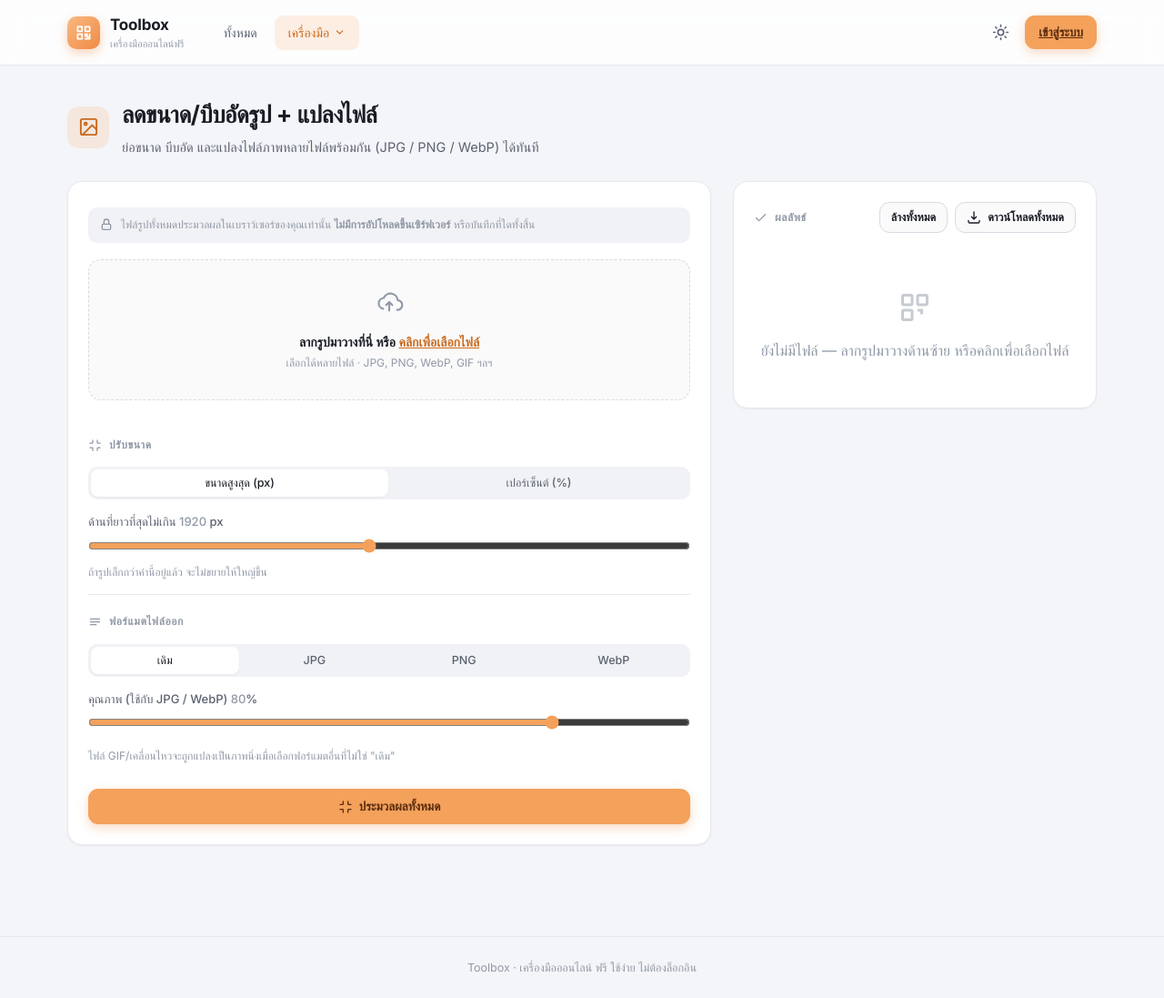
After one commit to aombazooka/toolbox, a PHP site: page /qrcode/image.php in a window 1280 px wide. The commit adds this page. Shown: the whole page at 91% size. Run offline with PHP 8.4, Linux system fonts and the light colour scheme; data that the repository does not hold is empty; some web fonts are replaced.

Commit message:
T3: Image resize/compress/convert — fully client-side
image.php + assets/js/image.js: drag-drop multi-file upload, resize
by max dimension or percentage, quality control, JPG/PNG/WebP output
via canvas + toBlob(). Single file downloads directly; multiple files
zip via the existing local JSZip vendor lib (same pattern as bulk.js).
Nothing is ever uploaded to the server. Registered in includes/tools.php
(รูปภาพ & PDF category).

Co-Authored-By: Claude Sonnet 5 <noreply@anthropic.com>

```diff
--- a/assets/css/app-extra.css
+++ b/assets/css/app-extra.css
@@ -160,6 +160,36 @@
   .short-row .sr-col-date,.short-row.head .sr-col-date{display:none}
 }
 
+/* ---------- Image resize/convert (T3) ---------- */
+.img-drop{border:1.5px dashed var(--border-strong);border-radius:14px;padding:30px 20px;text-align:center;transition:.15s;cursor:pointer;background:var(--surface-2);margin-bottom:20px}
+.img-drop:hover,.img-drop.drag{border-color:var(--accent);background:var(--accent-soft)}
+.img-drop svg{width:32px;height:32px;color:var(--text-3);margin-bottom:10px}
+.img-drop .t{font-size:14px;font-weight:600}
+.img-drop .t .link{color:var(--accent-strong);text-decoration:underline}
+.img-drop .s{font-size:12px;color:var(--text-3);margin-top:4px}
+
+.img-list{display:flex;flex-direction:column;max-height:640px;overflow-y:auto}
+.img-empty{text-align:center;padding:50px 20px;color:var(--text-3)}
+.img-empty svg{width:36px;height:36px;margin-bottom:10px;opacity:.5}
+.img-item{display:flex;gap:12px;align-items:center;padding:14px 20px;border-top:1px solid var(--border)}
+.img-list .img-item:first-child{border-top:none}
+.ii-thumb{width:52px;height:52px;border-radius:10px;overflow:hidden;background:var(--surface-3);flex-shrink:0;display:grid;place-items:center}
+.ii-thumb img{width:100%;height:100%;object-fit:cover;display:block}
+.ii-body{flex:1;min-width:0}
+.ii-name{font-size:13.5px;font-weight:600;overflow:hidden;text-overflow:ellipsis;white-space:nowrap}
+.ii-meta{font-size:12px;color:var(--text-3);margin-top:3px;display:flex;align-items:center;gap:6px;flex-wrap:wrap;font-family:'Inter'}
+.ii-meta svg{width:12px;height:12px;flex-shrink:0}
+.ii-save{font-size:10.5px;font-weight:700;padding:1px 7px;border-radius:20px;background:rgba(48,164,108,.14);color:var(--ok)}
+.ii-save.worse{background:rgba(229,72,77,.12);color:var(--danger)}
+.ii-status{margin-top:3px;font-size:12px;color:var(--text-3)}
+.ii-status.err{color:var(--danger)}
+.ii-acts{display:flex;gap:4px;flex-shrink:0}
+.ii-acts button{width:34px;height:34px;border-radius:9px;display:grid;place-items:center;color:var(--text-3);transition:.12s}
+.ii-acts button svg{width:16px;height:16px}
+.ii-acts button:hover:not(:disabled){background:var(--surface-3);color:var(--accent-strong)}
+.ii-acts button:disabled{opacity:.35;cursor:default}
+.ii-acts button.ii-remove:hover{color:var(--danger)}
+
 @media print {
   header, footer, .no-print, .toast { display: none !important; }
   @page { size: A4; margin: 10mm; }
--- /dev/null
+++ b/assets/js/image.js
@@ -0,0 +1,413 @@
+/* ================= Toolbox — image resize/convert page (T3) =================
+   Fully client-side: nothing here ever leaves the browser. Uses <canvas> +
+   toBlob() to resize/re-encode images, and the local JSZip vendor lib
+   (assets/vendor/jszip.min.js — same lib/pattern as assets/js/bulk.js) to
+   bundle multiple results into one .zip download.
+*/
+(function () {
+'use strict';
+const $ = id => document.getElementById(id);
+
+let uidCounter = 0;
+const state = { files: [] }; // [{id,file,name,origSize,origW,origH,img,previewUrl,status,resultBlob,resultUrl,resultSize,resultW,resultH,resultExt,errorMsg}]
+
+let resizeMode = 'px';
+let outFormat = 'original';
+
+/* ---------- helpers ---------- */
+function formatBytes(n) {
+  if (!isFinite(n) || n < 0) return '—';
+  if (n < 1024) return n + ' B';
+  if (n < 1024 * 1024) return (n / 1024).toFixed(1) + ' KB';
+  return (n / 1024 / 1024).toFixed(2) + ' MB';
+}
+
+function loadImage(file) {
+  return new Promise((resolve, reject) => {
+    const url = URL.createObjectURL(file);
+    const img = new Image();
+    img.onload = () => resolve({ img, url });
+    img.onerror = () => { URL.revokeObjectURL(url); reject(new Error('เปิดไฟล์รูปไม่สำเร็จ')); };
+    img.src = url;
+  });
+}
+
+function computeTargetSize(w, h, opts) {
+  if (opts.mode === 'percent') {
+    const f = opts.percent / 100;
+    return { width: Math.max(1, Math.round(w * f)), height: Math.max(1, Math.round(h * f)) };
+  }
+  const maxDim = opts.maxDim;
+  const longest = Math.max(w, h);
+  if (longest <= maxDim) return { width: w, height: h };
+  const f = maxDim / longest;
+  return { width: Math.max(1, Math.round(w * f)), height: Math.max(1, Math.round(h * f)) };
+}
+
+function pickMime(format, originalType) {
+  if (format === 'jpg') return { mime: 'image/jpeg', ext: 'jpg' };
+  if (format === 'png') return { mime: 'image/png', ext: 'png' };
+  if (format === 'webp') return { mime: 'image/webp', ext: 'webp' };
+  // "original" — keep the same family as the source file when we recognize it
+  if (originalType === 'image/png') return { mime: 'image/png', ext: 'png' };
+  if (originalType === 'image/webp') return { mime: 'image/webp', ext: 'webp' };
+  if (originalType === 'image/jpeg') return { mime: 'image/jpeg', ext: 'jpg' };
+  // Unknown/animated types (gif, bmp, svg, ...) can't be re-encoded as-is via
+  // canvas — fall back to PNG so transparency/quality isn't silently lost.
+  return { mime: 'image/png', ext: 'png' };
+}
+
+function outputName(item) {
+  const base = item.name.replace(/\.[^.\/]+$/, '') || 'image';
+  return base + '.' + (item.resultExt || 'jpg');
+}
+
+function downloadBlob(blob, filename) {
+  const a = document.createElement('a');
+  a.href = URL.createObjectURL(blob);
+  a.download = filename;
+  document.body.appendChild(a);
+  a.click();
+  a.remove();
+  setTimeout(() => URL.revokeObjectURL(a.href), 1500);
+}
+
+function getOptions() {
+  return {
+    mode: resizeMode,
+    maxDim: parseInt($('opt-maxdim').value, 10) || 1920,
+    percent: parseInt($('opt-percent').value, 10) || 100,
+    format: outFormat,
+    quality: parseInt($('opt-quality').value, 10) || 80,
+  };
+}
+
+/* ---------- rendering ---------- */
+function iconSvg(path, cls) {
+  const svg = document.createElementNS('http://www.w3.org/2000/svg', 'svg');
+  svg.setAttribute('viewBox', '0 0 24 24');
+  svg.setAttribute('fill', 'none');
+  svg.setAttribute('stroke', 'currentColor');
+  svg.setAttribute('stroke-width', '2');
+  if (cls) svg.setAttribute('class', cls);
+  svg.innerHTML = path;
+  return svg;
+}
+
+const ICO_DOWNLOAD = '<path d="M12 15V3m0 12l-4-4m4 4l4-4" stroke-linecap="round" stroke-linejoin="round"/><path d="M3 17v2a2 2 0 002 2h14a2 2 0 002-2v-2" stroke-linecap="round"/>';
+const ICO_TRASH = '<path d="M4 7h16M9 7V4a1 1 0 011-1h4a1 1 0 011 1v3m2 0v13a2 2 0 01-2 2H8a2 2 0 01-2-2V7h12z" stroke-linecap="round" stroke-linejoin="round"/>';
+const ICO_ARROW = '<path d="M5 12h14m0 0l-5-5m5 5l-5 5" stroke-linecap="round" stroke-linejoin="round"/>';
+const ICO_SPIN = '<path d="M21 12a9 9 0 11-6.2-8.5" stroke-linecap="round"/>';
+
+function emptyStateNode() {
+  const d = document.createElement('div');
+  d.className = 'img-empty';
+  d.id = 'img-empty';
+  d.appendChild(iconSvg('<rect x="3" y="3" width="7" height="7" rx="1"/><rect x="14" y="3" width="7" height="7" rx="1"/><rect x="3" y="14" width="7" height="7" rx="1"/><path d="M14 14h3v3M20 20v.01M14 20v.01M20 14v.01"/>'));
+  const t = document.createElement('div');
+  t.textContent = 'ยังไม่มีไฟล์ — ลากรูปมาวางด้านซ้าย หรือคลิกเพื่อเลือกไฟล์';
+  d.appendChild(t);
+  return d;
+}
+
+function statusText(item) {
+  switch (item.status) {
+    case 'loading': return 'กำลังเปิดไฟล์...';
+    case 'pending': return 'พร้อมประมวลผล';
+    case 'processing': return 'กำลังประมวลผล...';
+    case 'error': return item.errorMsg || 'เกิดข้อผิดพลาด';
+    case 'done': return 'เสร็จแล้ว';
+    default: return '';
+  }
+}
+
+function buildItemNode(item) {
+  const row = document.createElement('div');
+  row.className = 'img-item';
+  row.dataset.id = item.id;
+
+  const thumb = document.createElement('div');
+  thumb.className = 'ii-thumb';
+  const thumbSrc = item.resultUrl || item.previewUrl;
+  if (thumbSrc) {
+    const img = document.createElement('img');
+    img.src = thumbSrc;
+    img.alt = item.name;
+    thumb.appendChild(img);
+  } else {
+    thumb.appendChild(iconSvg('<rect x="3" y="3" width="18" height="18" rx="2"/><circle cx="8.5" cy="8.5" r="1.5"/><path d="M21 15l-5-5L5 21"/>', ));
+  }
+  row.appendChild(thumb);
+
+  const body = document.createElement('div');
+  body.className = 'ii-body';
+
+  const name = document.createElement('div');
+  name.className = 'ii-name';
+  name.textContent = item.name;
+  body.appendChild(name);
+
+  const meta = document.createElement('div');
+  meta.className = 'ii-meta';
+  if (item.origW) {
+    const before = document.createElement('span');
+    before.textContent = item.origW + '×' + item.origH + ' · ' + formatBytes(item.origSize);
+    meta.appendChild(before);
+    if (item.status === 'done') {
+      meta.appendChild(iconSvg(ICO_ARROW));
+      const after = document.createElement('span');
+      after.textContent = item.resultW + '×' + item.resultH + ' · ' + formatBytes(item.resultSize);
+      meta.appendChild(after);
+      const pct = Math.round((1 - item.resultSize / item.origSize) * 100);
+      const save = document.createElement('span');
+      save.className = 'ii-save' + (pct < 0 ? ' worse' : '');
+      save.textContent = (pct >= 0 ? '-' : '+') + Math.abs(pct) + '%';
+      meta.appendChild(save);
+    }
+  } else {
+    const before = document.createElement('span');
+    before.textContent = formatBytes(item.origSize);
+    meta.appendChild(before);
+  }
+  body.appendChild(meta);
+
+  const status = document.createElement('div');
+  status.className = 'ii-status' + (item.status === 'error' ? ' err' : '');
+  status.textContent = statusText(item);
+  body.appendChild(status);
+
+  row.appendChild(body);
+
+  const acts = document.createElement('div');
+  acts.className = 'ii-acts';
+
+  const dlBtn = document.createElement('button');
+  dlBtn.type = 'button';
+  dlBtn.title = 'ดาวน์โหลด';
+  dlBtn.disabled = item.status !== 'done';
+  if (item.status === 'processing') {
+    dlBtn.appendChild(iconSvg(ICO_SPIN, 'spin'));
+  } else {
+    dlBtn.appendChild(iconSvg(ICO_DOWNLOAD));
+  }
+  dlBtn.onclick = () => {
+    if (item.status !== 'done') return;
+    downloadBlob(item.resultBlob, outputName(item));
+    toast('ดาวน์โหลดแล้ว: ' + outputName(item));
+  };
+  acts.appendChild(dlBtn);
+
+  const rmBtn = document.createElement('button');
+  rmBtn.type = 'button';
+  rmBtn.className = 'ii-remove';
+  rmBtn.title = 'ลบออกจากรายการ';
+  rmBtn.appendChild(iconSvg(ICO_TRASH));
+  rmBtn.onclick = () => removeItem(item.id);
+  acts.appendChild(rmBtn);
+
+  row.appendChild(acts);
+  return row;
+}
+
+function renderList() {
+  const wrap = $('img-list');
+  wrap.innerHTML = '';
+  $('img-count').textContent = state.files.length ? `(${state.files.length} ไฟล์)` : '';
+  if (!state.files.length) {
+    wrap.appendChild(emptyStateNode());
+    $('btn-download-all').disabled = true;
+    $('btn-clear').disabled = true;
+    $('btn-process').disabled = true;
+    return;
+  }
+  state.files.forEach(item => wrap.appendChild(buildItemNode(item)));
+  $('btn-download-all').disabled = !state.files.some(f => f.status === 'done');
+  $('btn-clear').disabled = false;
+  $('btn-process').disabled = false;
+}
+
+/* ---------- file management ---------- */
+function removeItem(id) {
+  const idx = state.files.findIndex(f => f.id === id);
+  if (idx === -1) return;
+  const item = state.files[idx];
+  if (item.previewUrl) URL.revokeObjectURL(item.previewUrl);
+  if (item.resultUrl) URL.revokeObjectURL(item.resultUrl);
+  state.files.splice(idx, 1);
+  renderList();
+}
+
+function clearAll() {
+  state.files.forEach(item => {
+    if (item.previewUrl) URL.revokeObjectURL(item.previewUrl);
+    if (item.resultUrl) URL.revokeObjectURL(item.resultUrl);
+  });
+  state.files = [];
+  renderList();
+}
+
+async function addFiles(fileList) {
+  const arr = Array.from(fileList || []).filter(f => f.type && f.type.startsWith('image/'));
+  if (!arr.length) { toast('กรุณาเลือกไฟล์รูปภาพเท่านั้น', 'err'); return; }
+
+  const newItems = arr.map(file => ({
+    id: 'f' + (++uidCounter),
+    file, name: file.name, origSize: file.size, status: 'loading',
+  }));
+  state.files.push(...newItems);
+  renderList();
+
+  for (const item of newItems) {
+    try {
+      const { img, url } = await loadImage(item.file);
+      item.img = img;
+      item.origW = img.naturalWidth;
+      item.origH = img.naturalHeight;
+      item.previewUrl = url;
+      item.status = 'pending';
+    } catch (e) {
+      item.status = 'error';
+      item.errorMsg = 'เปิดไฟล์รูปไม่สำเร็จ';
+    }
+    renderList();
+  }
+  toast(`เพิ่มไฟล์แล้ว ${arr.length} ไฟล์`);
+}
+
+/* ---------- processing ---------- */
+async function processOne(item, opts) {
+  if (!item.img) { item.status = 'error'; item.errorMsg = 'ไม่มีข้อมูลรูปภาพ'; renderList(); return; }
+  item.status = 'processing';
+  renderList();
+  try {
+    const { mime, ext } = pickMime(opts.format, item.file.type);
+    const { width, height } = computeTargetSize(item.origW, item.origH, opts);
+    const canvas = document.createElement('canvas');
+    canvas.width = width;
+    canvas.height = height;
+    const ctx = canvas.getContext('2d');
+    if (mime === 'image/jpeg') { ctx.fillStyle = '#ffffff'; ctx.fillRect(0, 0, width, height); }
+    ctx.drawImage(item.img, 0, 0, width, height);
+    const quality = mime === 'image/png' ? undefined : Math.min(1, Math.max(0.05, opts.quality / 100));
+    const blob = await new Promise((resolve, reject) => {
+      canvas.toBlob(b => (b ? resolve(b) : reject(new Error('แปลงไฟล์ไม่สำเร็จ'))), mime, quality);
+    });
+    if (item.resultUrl) URL.revokeObjectURL(item.resultUrl);
+    item.resultBlob = blob;
+    item.resultUrl = URL.createObjectURL(blob);
+    item.resultSize = blob.size;
+    item.resultW = width;
+    item.resultH = height;
+    item.resultExt = ext;
+    item.status = 'done';
+  } catch (e) {
+    item.status = 'error';
+    item.errorMsg = (e && e.message) ? e.message : 'ประมวลผลไม่สำเร็จ';
+  }
+  renderList();
+}
+
+async function processAll() {
+  const pending = state.files.filter(f => f.status !== 'loading');
+  if (!pending.length) return;
+  const opts = getOptions();
+  const btn = $('btn-process');
+  btn.disabled = true;
+  const orig = btn.innerHTML;
+  btn.innerHTML = '<svg class="spin" viewBox="0 0 24 24" fill="none" stroke="currentColor" stroke-width="2"><path d="M21 12a9 9 0 11-6.2-8.5" stroke-linecap="round"/></svg>กำลังประมวลผล...';
+  for (const item of pending) {
+    await processOne(item, opts);
+  }
+  btn.disabled = false;
+  btn.innerHTML = orig;
+  const okCount = state.files.filter(f => f.status === 'done').length;
+  if (okCount) toast(`ประมวลผลสำเร็จ ${okCount}/${state.files.length} ไฟล์`);
+  else toast('ประมวลผลไม่สำเร็จ', 'err');
+}
+
+/* ---------- download ---------- */
+async function downloadAll() {
+  const done = state.files.filter(f => f.status === 'done');
+  if (!done.length) { toast('ยังไม่มีไฟล์ที่ประมวลผลสำเร็จ', 'err'); return; }
+  if (done.length === 1) {
+    downloadBlob(done[0].resultBlob, outputName(done[0]));
+    toast('ดาวน์โหลดแล้ว');
+    return;
+  }
+  if (typeof JSZip === 'undefined') { toast('โหลดไลบรารี ZIP ไม่สำเร็จ', 'err'); return; }
+  const btn = $('btn-download-all');
+  btn.disabled = true;
+  const orig = btn.innerHTML;
+  btn.innerHTML = '<svg class="spin" viewBox="0 0 24 24" fill="none" stroke="currentColor" stroke-width="2"><path d="M21 12a9 9 0 11-6.2-8.5" stroke-linecap="round"/></svg>กำลังสร้าง ZIP...';
+  try {
+    const zip = new JSZip();
+    const used = {};
+    done.forEach(item => {
+      let nm = outputName(item), k = 2;
+      while (used[nm]) { nm = outputName(item).replace(/(\.[^.]+)$/, '_' + (k++) + '$1'); }
+      used[nm] = 1;
+      zip.file(nm, item.resultBlob);
+    });
+    const out = await zip.generateAsync({ type: 'blob' });
+    downloadBlob(out, 'images_' + done.length + '.zip');
+    toast(`ดาวน์โหลด ZIP แล้ว (${done.length} ไฟล์)`);
+  } catch (e) {
+    toast('สร้าง ZIP ไม่สำเร็จ', 'err');
+  }
+  btn.disabled = false;
+  btn.innerHTML = orig;
+}
+
+/* ---------- controls ---------- */
+function bindSeg(containerId, onChange) {
+  const el = $(containerId);
+  el.addEventListener('click', e => {
+    const b = e.target.closest('button[data-v]');
+    if (!b) return;
+    el.querySelectorAll('button').forEach(x => x.classList.remove('on'));
+    b.classList.add('on');
+    onChange(b.dataset.v);
+  });
+}
+
+bindSeg('resize-mode', v => {
+  resizeMode = v;
+  $('resize-px-field').classList.toggle('hidden', v !== 'px');
+  $('resize-percent-field').classList.toggle('hidden', v !== 'percent');
+});
+
+bindSeg('out-format', v => {
+  outFormat = v;
+  $('quality-field').classList.toggle('hidden', v === 'png');
+});
+
+$('opt-maxdim').addEventListener('input', e => { $('maxdim-val').textContent = e.target.value; });
+$('opt-percent').addEventListener('input', e => { $('percent-val').textContent = e.target.value; });
+$('opt-quality').addEventListener('input', e => { $('quality-val').textContent = e.target.value; });
+
+/* ---------- drop zone / file input ---------- */
+const dropEl = $('img-drop');
+const inputEl = $('img-input');
+
+dropEl.addEventListener('click', () => inputEl.click());
+['dragenter', 'dragover'].forEach(evt => dropEl.addEventListener(evt, e => {
+  e.preventDefault(); e.stopPropagation(); dropEl.classList.add('drag');
+}));
+['dragleave', 'drop'].forEach(evt => dropEl.addEventListener(evt, e => {
+  e.preventDefault(); e.stopPropagation(); dropEl.classList.remove('drag');
+}));
+dropEl.addEventListener('drop', e => {
+  const dt = e.dataTransfer;
+  if (dt && dt.files && dt.files.length) addFiles(dt.files);
+});
+inputEl.addEventListener('change', e => {
+  if (e.target.files && e.target.files.length) addFiles(e.target.files);
+  e.target.value = '';
+});
+
+$('btn-process').onclick = processAll;
+$('btn-download-all').onclick = downloadAll;
+$('btn-clear').onclick = clearAll;
+
+renderList();
+})();
--- /dev/null
+++ b/image.php
@@ -0,0 +1,107 @@
+<?php
+require_once __DIR__ . '/includes/auth.php';
+require_installed(); // public tool, no login needed — fully client-side, nothing to persist
+$active = 'image';
+$page_title = 'ลดขนาด/แปลงรูปภาพ';
+$page_js = ['image.js'];
+include __DIR__ . '/includes/header.php';
+?>
+<div class="page-head">
+  <div class="page-head-ico">
+    <div class="ph-icon">
+      <svg viewBox="0 0 24 24" fill="none" stroke="currentColor" stroke-width="2"><rect x="3" y="3" width="18" height="18" rx="2"/><circle cx="8.5" cy="8.5" r="1.5"/><path d="M21 15l-5-5L5 21" stroke-linecap="round" stroke-linejoin="round"/></svg>
+    </div>
+    <div>
+      <h1>ลดขนาด/บีบอัดรูป + แปลงไฟล์</h1>
+      <p>ย่อขนาด บีบอัด และแปลงไฟล์ภาพหลายไฟล์พร้อมกัน (JPG / PNG / WebP) ได้ทันที</p>
+    </div>
+  </div>
+</div>
+
+<div class="create-grid">
+  <!-- INPUT -->
+  <div class="card card-pad">
+    <div class="hint" style="display:flex;gap:8px;align-items:flex-start;margin-bottom:18px;padding:10px 12px;background:var(--surface-3);border-radius:10px">
+      <svg viewBox="0 0 24 24" fill="none" stroke="currentColor" stroke-width="2" style="width:16px;height:16px;flex-shrink:0;margin-top:1px"><rect x="5" y="11" width="14" height="9" rx="2"/><path d="M8 11V7a4 4 0 018 0v4" stroke-linecap="round"/></svg>
+      <span>ไฟล์รูปทั้งหมดประมวลผลในเบราว์เซอร์ของคุณเท่านั้น <strong>ไม่มีการอัปโหลดขึ้นเซิร์ฟเวอร์</strong> หรือบันทึกที่ใดทั้งสิ้น</span>
+    </div>
+
+    <div id="img-drop" class="img-drop">
+      <svg viewBox="0 0 24 24" fill="none" stroke="currentColor" stroke-width="1.6"><path d="M7 17.5A4.5 4.5 0 017.5 8.6 6 6 0 0119 10.5a4 4 0 01-.5 8" stroke-linecap="round" stroke-linejoin="round"/><path d="M12 12v7m0-7l-2.5 2.5M12 12l2.5 2.5" stroke-linecap="round" stroke-linejoin="round"/></svg>
+      <div class="t">ลากรูปมาวางที่นี่ หรือ <span class="link">คลิกเพื่อเลือกไฟล์</span></div>
+      <div class="s">เลือกได้หลายไฟล์ · JPG, PNG, WebP, GIF ฯลฯ</div>
+      <input type="file" id="img-input" accept="image/*" multiple hidden>
+    </div>
+
+    <div class="form-section" style="padding:20px 0 0;border:none">
+      <div class="sec-title">
+        <svg viewBox="0 0 24 24" fill="none" stroke="currentColor" stroke-width="2"><path d="M8 3v4a1 1 0 01-1 1H3M16 3v4a1 1 0 001 1h4M8 21v-4a1 1 0 00-1-1H3M16 21v-4a1 1 0 011-1h4" stroke-linecap="round" stroke-linejoin="round"/></svg>
+        ปรับขนาด
+      </div>
+      <div class="seg" id="resize-mode">
+        <button type="button" data-v="px" class="on">ขนาดสูงสุด (px)</button>
+        <button type="button" data-v="percent">เปอร์เซ็นต์ (%)</button>
+      </div>
+      <div class="field" id="resize-px-field" style="margin-top:14px">
+        <label class="lab">ด้านที่ยาวที่สุดไม่เกิน <span id="maxdim-val" style="color:var(--text-3)">1920</span> px</label>
+        <input type="range" id="opt-maxdim" min="100" max="4000" step="10" value="1920">
+        <div class="hint">ถ้ารูปเล็กกว่าค่านี้อยู่แล้ว จะไม่ขยายให้ใหญ่ขึ้น</div>
+      </div>
+      <div class="field hidden" id="resize-percent-field" style="margin-top:14px">
+        <label class="lab">ย่อเหลือ <span id="percent-val" style="color:var(--text-3)">100</span>% ของขนาดเดิม</label>
+        <input type="range" id="opt-percent" min="1" max="100" step="1" value="100">
+      </div>
+    </div>
+
+    <div class="form-section" style="padding:20px 0;border-top:1px solid var(--border);border-bottom:none">
+      <div class="sec-title">
+        <svg viewBox="0 0 24 24" fill="none" stroke="currentColor" stroke-width="2"><path d="M4 7h16M4 12h16M4 17h10" stroke-linecap="round"/></svg>
+        ฟอร์แมตไฟล์ออก
+      </div>
+      <div class="seg" id="out-format">
+        <button type="button" data-v="original" class="on">เดิม</button>
+        <button type="button" data-v="jpg">JPG</button>
+        <button type="button" data-v="png">PNG</button>
+        <button type="button" data-v="webp">WebP</button>
+      </div>
+      <div class="field" id="quality-field" style="margin-top:14px">
+        <label class="lab">คุณภาพ (ใช้กับ JPG / WebP) <span id="quality-val" style="color:var(--text-3)">80</span>%</label>
+        <input type="range" id="opt-quality" min="10" max="100" step="1" value="80">
+      </div>
+      <div class="hint">ไฟล์ GIF/เคลื่อนไหวจะถูกแปลงเป็นภาพนิ่งเมื่อเลือกฟอร์แมตอื่นที่ไม่ใช่ "เดิม"</div>
+    </div>
+
+    <button type="button" class="btn btn-primary btn-block" id="btn-process" disabled style="margin-top:6px">
+      <svg viewBox="0 0 24 24" fill="none" stroke="currentColor" stroke-width="2"><path d="M8 3v4a1 1 0 01-1 1H3M16 3v4a1 1 0 001 1h4M8 21v-4a1 1 0 00-1-1H3M16 21v-4a1 1 0 011-1h4" stroke-linecap="round" stroke-linejoin="round"/></svg>
+      ประมวลผลทั้งหมด
+    </button>
+  </div>
+
+  <!-- RESULT -->
+  <div class="preview-wrap">
+    <div class="card">
+      <div class="card-pad" style="display:flex;align-items:center;justify-content:space-between;gap:10px;flex-wrap:wrap;padding-bottom:14px">
+        <div class="sec-title" style="margin:0">
+          <svg viewBox="0 0 24 24" fill="none" stroke="currentColor" stroke-width="2"><path d="M20 6L9 17l-5-5" stroke-linecap="round" stroke-linejoin="round"/></svg>
+          ผลลัพธ์ <span id="img-count" style="color:var(--text-3);font-weight:400;text-transform:none;letter-spacing:0;margin-left:2px"></span>
+        </div>
+        <div style="display:flex;gap:8px">
+          <button type="button" class="btn btn-ghost" id="btn-clear" style="padding:8px 12px;font-size:12.5px" disabled>ล้างทั้งหมด</button>
+          <button type="button" class="btn btn-ghost" id="btn-download-all" style="padding:8px 12px;font-size:12.5px" disabled>
+            <svg viewBox="0 0 24 24" fill="none" stroke="currentColor" stroke-width="2"><path d="M12 15V3m0 12l-4-4m4 4l4-4" stroke-linecap="round" stroke-linejoin="round"/><path d="M3 17v2a2 2 0 002 2h14a2 2 0 002-2v-2" stroke-linecap="round"/></svg>
+            ดาวน์โหลดทั้งหมด
+          </button>
+        </div>
+      </div>
+      <div id="img-list" class="img-list">
+        <div class="img-empty" id="img-empty">
+          <svg viewBox="0 0 24 24" fill="none" stroke="currentColor" stroke-width="1.5"><rect x="3" y="3" width="7" height="7" rx="1"/><rect x="14" y="3" width="7" height="7" rx="1"/><rect x="3" y="14" width="7" height="7" rx="1"/><path d="M14 14h3v3M20 20v.01M14 20v.01M20 14v.01"/></svg>
+          <div>ยังไม่มีไฟล์ — ลากรูปมาวางด้านซ้าย หรือคลิกเพื่อเลือกไฟล์</div>
+        </div>
+      </div>
+    </div>
+  </div>
+</div>
+
+<script src="<?= e(asset_url('assets/vendor/jszip.min.js')) ?>"></script>
+<?php include __DIR__ . '/includes/footer.php'; ?>
--- a/includes/tools.php
+++ b/includes/tools.php
@@ -43,4 +43,13 @@ return [
         'cat'   => 'QR & ลิงก์',
         'login' => false,
     ],
+    [
+        'slug'  => 'image',
+        'title' => 'ลดขนาด/แปลงรูปภาพ',
+        'desc'  => 'ย่อขนาด บีบอัด และแปลงไฟล์ภาพ (JPG/PNG/WebP) หลายไฟล์พร้อมกัน ในเบราว์เซอร์ล้วน',
+        'href'  => 'image.php',
+        'icon'  => '<svg viewBox="0 0 24 24" fill="none" stroke="currentColor" stroke-width="2"><rect x="3" y="3" width="18" height="18" rx="2"/><circle cx="8.5" cy="8.5" r="1.5"/><path d="M21 15l-5-5L5 21" stroke-linecap="round" stroke-linejoin="round"/></svg>',
+        'cat'   => 'รูปภาพ & PDF',
+        'login' => false,
+    ],
 ];
```
